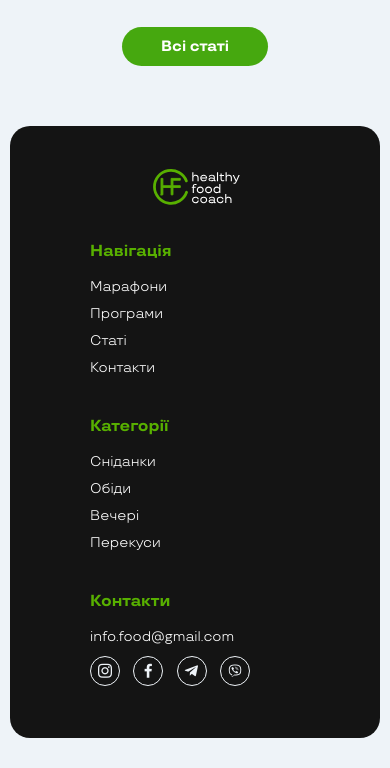
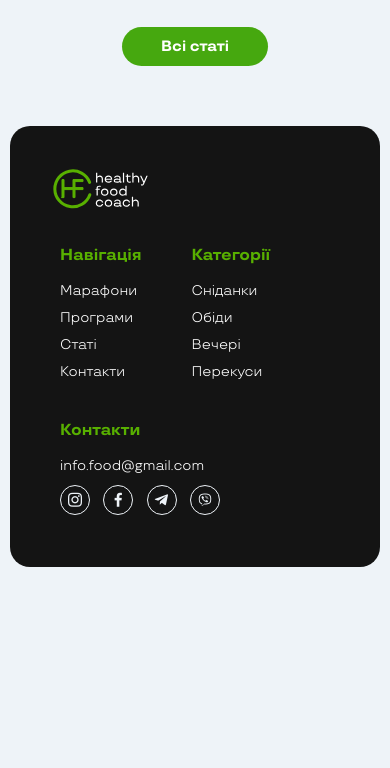
Before and after one commit to Yurbus/foodcoach, a plain HTML site: page index.html in a window 390 px wide. Shown: the part 1456-2224 px from the top of the page. After the commit the page ends 2053 px from the top, so only its background shows below. Drawn offline with nearby package versions, Linux system fonts and the light colour scheme; files whose address does not match are found by name.

Commit message:
footer style

```diff
--- a/assets/css/footer-style.scss
+++ b/assets/css/footer-style.scss
@@ -116,11 +116,18 @@
   .footer__body {
     display: flex;
     flex-wrap: wrap;
+    padding: 40px;
   }
   .footer-logo {
     display: flex;
-    justify-content: center;
+    justify-content: start;
     width: 100%;
+    .logo__link {
+      max-width: 150px;
+      img {
+        width: 100%;
+      }
+    }
   }
   .footer-widget {
     padding: 0 10px;
```
Also changed, not shown: assets/css/footer-style.css, 1 other file.
